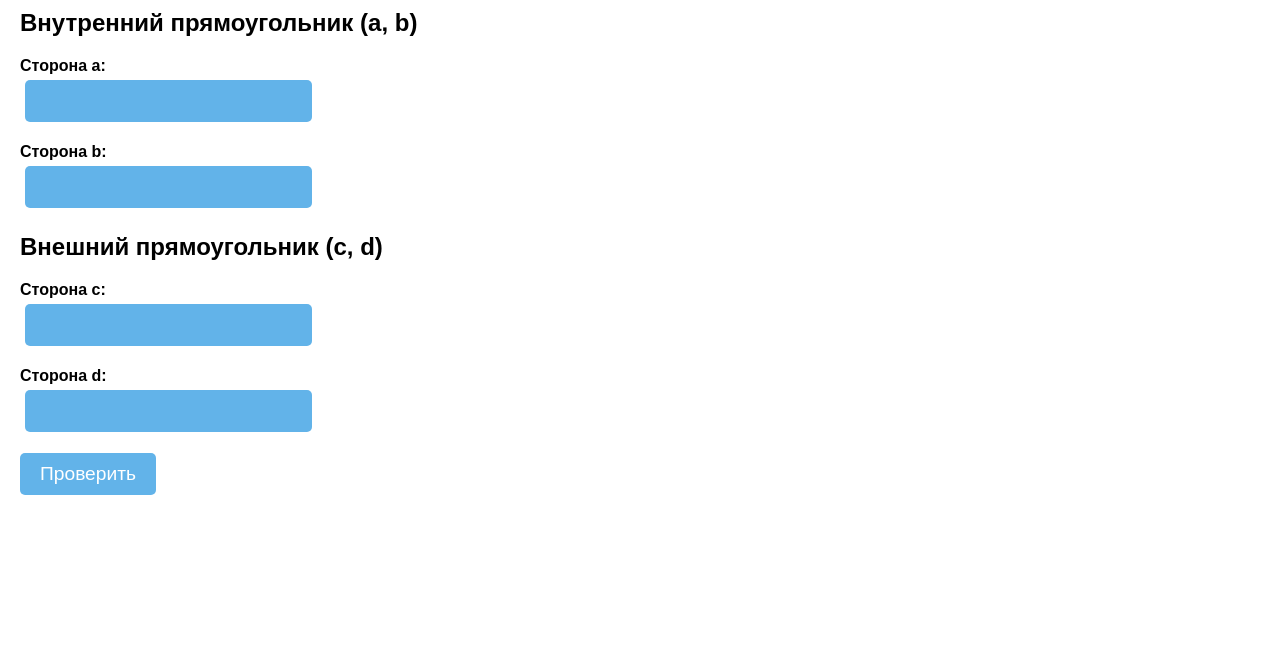
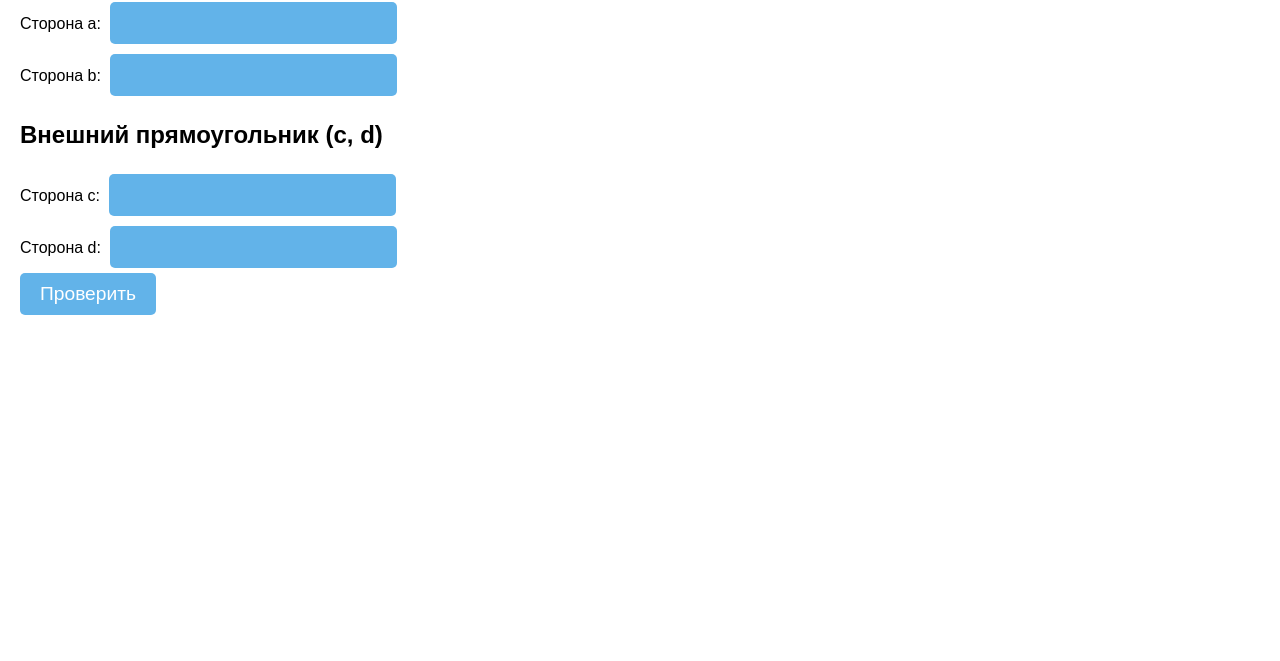
Before and after one commit to DariaShigalyova/Maynor_Shig, a plain HTML site: page task.html in a window 1280 px wide. Shown: the part 139-800 px from the top of the page. Drawn offline with Linux system fonts and the light colour scheme.

Commit message:
task.html

```diff
--- a/task.html
+++ b/task.html
@@ -73,26 +73,25 @@
 </header>
 
 <body>
-    <h1>Проверка размещения прямоугольников</h1>
-    <div class="anket">
-        <form action="https://www.bing.com/search?" id="UserEnter" id="UserEnter" target="_blank">
-            <p><input type="hidden"  id="q" value="search" ></p>
-            <h2>Внутренний прямоугольник (a, b)</h2>
-            <p><b>Сторона a:</b> <br> <input type="number" id="a" min='0' step="1" value=""></p>
-            <p><b>Сторона b:</b> <br> <input type="number" id="b" min='0' step="1" value=""></p>
-            <h2>Внешний прямоугольник (c, d)</h2>
-        <p><b>Сторона c:</b> <br> <input type="number" id="c" min='0' step="1" value=""></p>
-        <p><b>Сторона d:</b> <br> <input type="number" id="d" min='0' step="1" value=""></p>
+    <div>
+        <h2>Внутренний прямоугольник (a, b)</h2>
+        <label for="a">Сторона a:</label>
+        <input type="number" id="a" step="1" min="0" required>
+        <br>
+        <label for="b">Сторона b:</label>
+        <input type="number" id="b" step="1" min="0" required>
+    </div>
+    <div>
+        <h2>Внешний прямоугольник (c, d)</h2>
+        <label for="c">Сторона c:</label>
+        <input type="number" id="c" step="1" min="0" required>
+        <br>
+        <label for="d">Сторона d:</label>
+        <input type="number" id="d" step="1" min="0" required>
+    </div>
+    <button id="checkButton">Проверить</button>
+    <h2 id="result"></h2>
 
 
-
-        <button id="checkButton">Проверить</button>
-        <h2 id="result"></h2>
-        </form>
-
-
-    </div>
-
-    <script src="task.js"></script>
 </body>
 </html>
```
